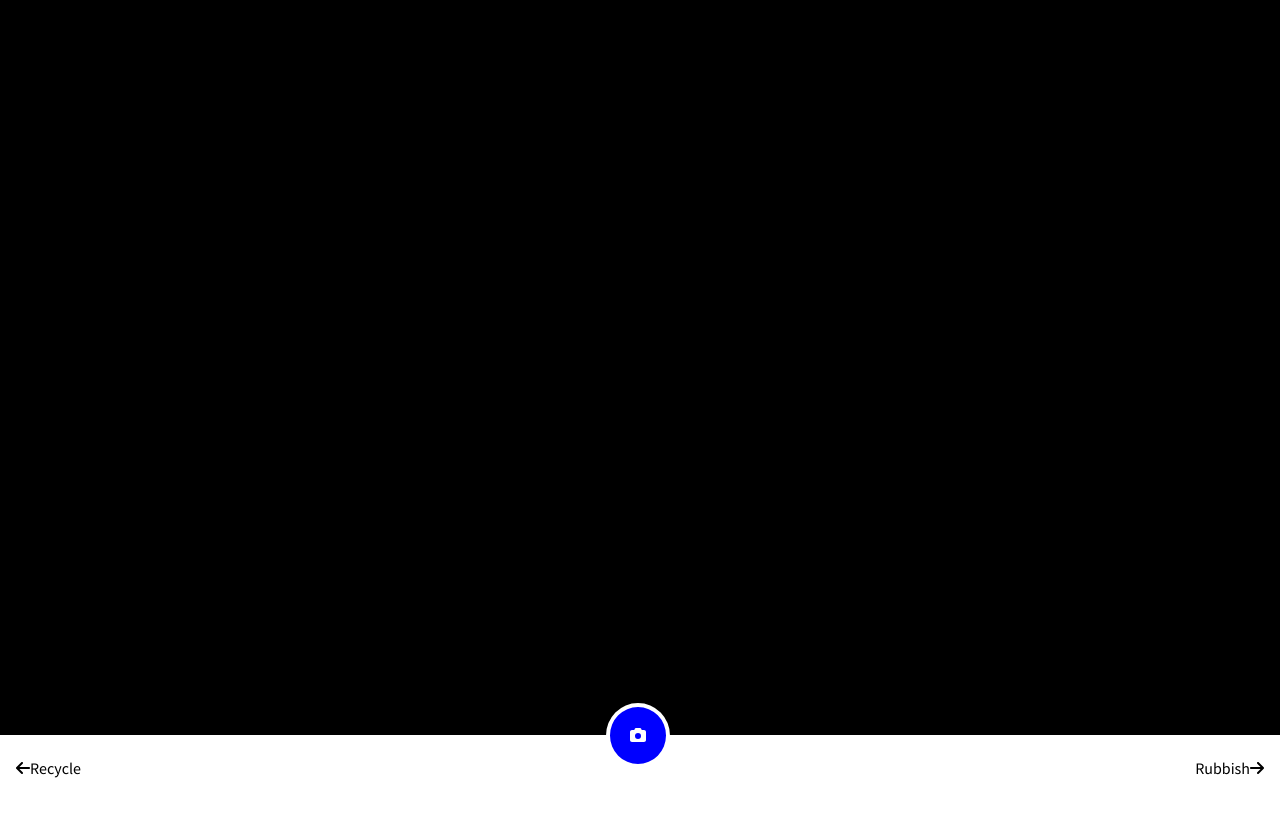
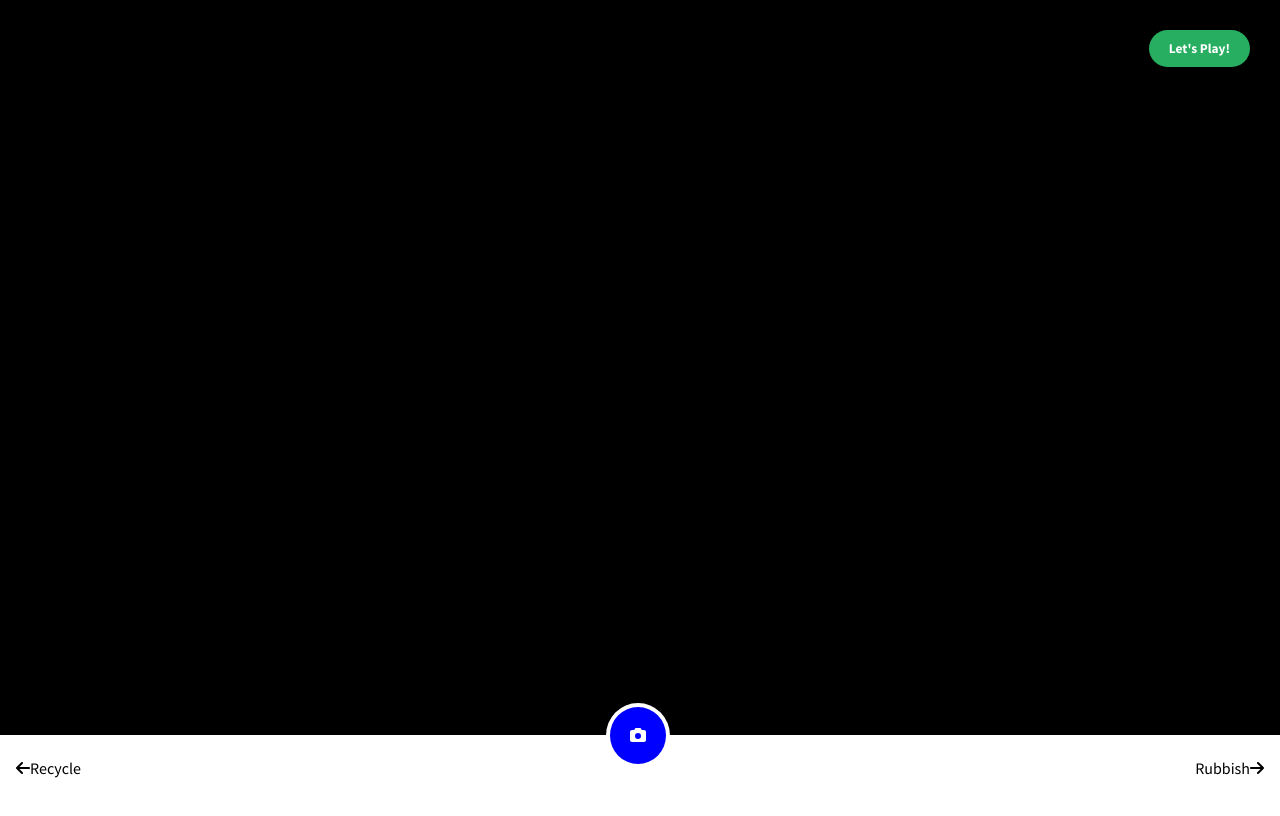
Before and after one commit to leanderhach/RubbishIdentifierDemo, a Vue app in the folder app/: page / in a window 1280 px wide. Shown: the top 816 px of the page. Built offline with nearby package versions, Linux system fonts and the light colour scheme; no server answers.

Commit message:
add button to switch app mode

```diff
--- a/app/src/components/InteractableOverlay.vue
+++ b/app/src/components/InteractableOverlay.vue
@@ -3,6 +3,7 @@
     @touchstart.self="registerTouchStart"
     @touchend.self="registerTouchMove"
   >
+    <button class="play-button">Let's Play!</button>
     <!-- <div class="organics-marker"></div> -->
     <div
       :class="['side-marker', 'recycling-marker', { active: swipedLeft }]"
@@ -358,6 +359,21 @@ main {
   animation: rotating 1s infinite linear;
 }
 
+.play-button {
+  padding:10px 20px;
+  border-radius:20px;
+  border:none;
+  outline:none;
+  background-color: #27ae60;
+  color:white;
+  position:absolute;
+  top:30px;
+  right:30px;
+  font-family: "Source Sans Pro", sans-serif;
+  font-weight:bold;
+  font-weight: 1.25rem;
+}
+
 @keyframes rotating {
   from {
     transform: rotate(0deg);
```
